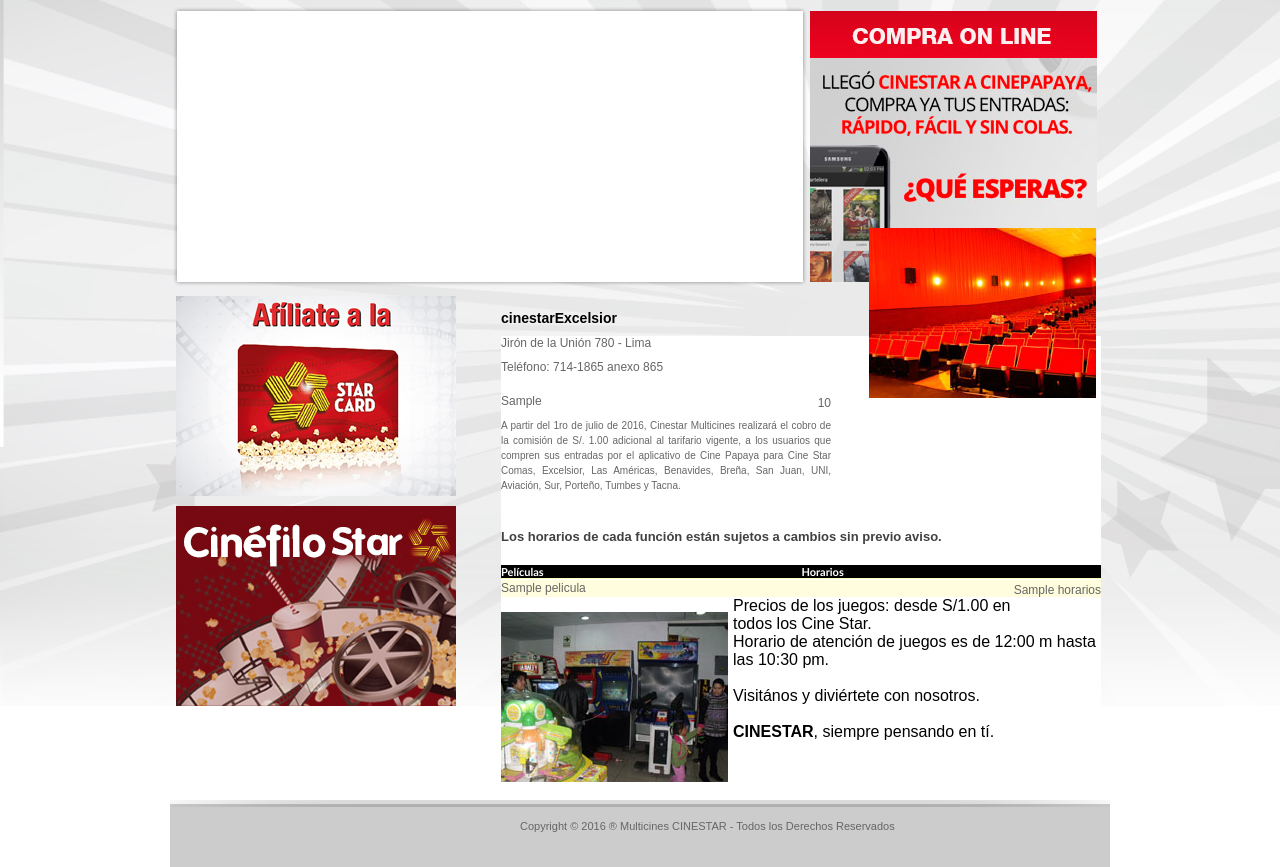
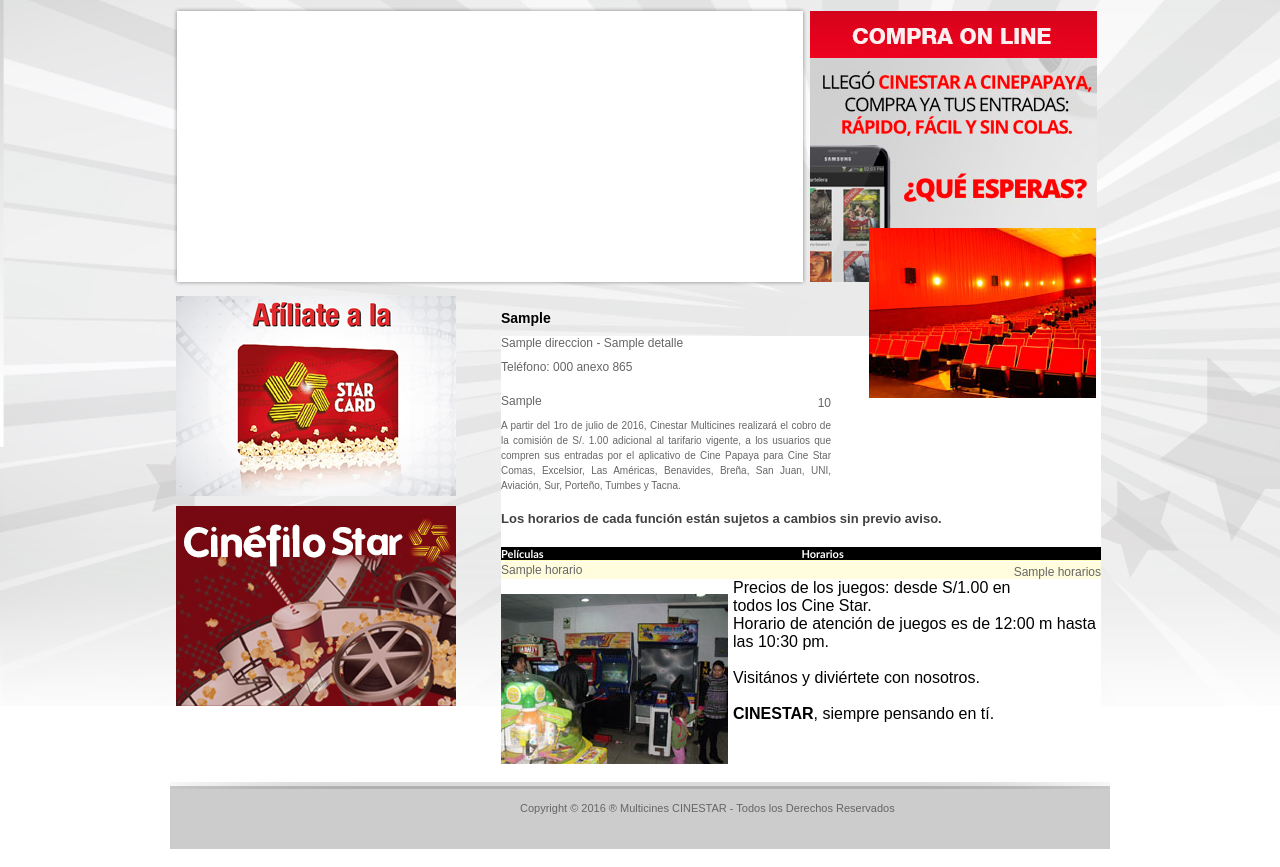
Before and after one commit to pamelafiguer/Cinestar, a Flask app: template app/templates/cine.html in a window 1280 px wide. Shown: the part 194-1061 px from the top of the page. Run offline with Flask 3, Linux system fonts and the light colour scheme; the template is opened without the code that fills it: most values are stand-ins (such as "Sample title", 1, 10 or a date in 2020).

Commit message:
Cinestar.python

```diff
--- a/app/app.py
+++ b/app/app.py
@@ -8,157 +8,140 @@
 
 config = {
 
-     'host' : 'localhost',
+   'host' : 'localhost',
 
-     'user' : 'root',
+   'user' : 'root',
 
-     'password' : '',
+   'password' : '',
 
-     'database' : 'cinestar'
+   'database' : 'cinestar'
 
 }
 
 
 configRemote = {
 
-     'host' : 'srv1101.hstgr.io',
+   'host' : 'srv1101.hstgr.io',
 
-     'user' : 'u584908256_cinestar',
+   'user' : 'u584908256_cinestar',
 
-     'password' : 'Senati2023@',
+   'password' : 'Senati2023@',
 
-     'database' : 'u584908256_cinestar'
+   'database' : 'u584908256_cinestar'
 
 }
 
-
 cnx = mysql.connector.connect(**config)
 
+
+
+def obtener_cines():
+    cursor = cnx.cursor()
+    cursor.execute("SELECT id, RazonSocial  FROM cine ORDER BY id ASC")
+    lista_de_cines = [{'id': row[0], 'RazonSocial': row[1], 'Direccion':[2], 'Detalle':[3], 'Telefonos':[4] } for row in cursor.fetchall()]
+    cursor.close()
+    return lista_de_cines
+
+def obtener_peliculas():
+    cursor = cnx.cursor()
+    cursor.execute("SELECT id, Titulo, Sinopsis, Link  FROM pelicula ORDER BY id ASC")
+    lista_de_peliculas = [{'id': row[0], 'Titulo': row[1], 'Sinopsis':[2], 'Link':[3]} for row in cursor.fetchall()]
+    cursor.close()
+    return lista_de_peliculas
 
 @app.route('/')
 
 def index():
 
-     print(url_for('index'))
-     print(url_for('cines'))
-     print(url_for('peliculas'))
-
-     print(url_for('peli', id = '1'))
-
-     print(url_for('cines', nombre = 'CinestarExcelsior)'))
+   print(url_for('index'))
+   print(url_for('cines'))
+   print(url_for('peli'))
+   print(url_for('peliculas'))
 
 
-
-     return render_template('index.html')
-
+   return render_template('index.html')
 
 
 @app.route('/cines')
 
 def cines():
+   lista_de_cines = obtener_cines()
+   cursor = cnx.cursor(dictionary=True)
+   cursor.callproc('sp_getCines')
+   for data in cursor.stored_results():
 
-     cursor = cnx.cursor(dictionary=True)
+      cines = data.fetchall()
 
-     cursor.callproc('sp_getCines')
-
-     for data in cursor.stored_results():
-
-          cines = data.fetchall()
-     cursor.close()
-
-     #return cines
-
-     return render_template('cines.html', cines=cines)
+   cursor.close()
+      #return cines
+   return render_template('cines.html', cines=cines)
 
 
-@app.route('/cartelera')
+@app.route('/peliculas&id=cartelera')
 
-def peliculas():
+def peli():
+
+   lista_peliculas = obtener_peliculas()
+
+   cursor = cnx.cursor(dictionary=True)
+
+   cursor.callproc('sp_getPeliculass')
+
+   for data in cursor.stored_results():
+
+      peliculas = data.fetchall()
+   cursor.close()
+
+   return render_template('peliculas.html', peliculas=peliculas)
 
 
-     cursor = cnx.cursor(dictionary=True)
+@app.route('/pelicula&id=<idd>')
 
-     cursor.callproc('sp_getPeliculass')
+def peliculas(idd):
 
-     for data in cursor.stored_results():
+   lista_peliculas = obtener_peliculas()
 
-          peliculas = data.fetchall()
-     cursor.close()
+   cursor = cnx.cursor(dictionary=True)
 
-     #return peliculas
-
-     return render_template('peliculas.html', peliculas=peliculas)
+   try:
+      cursor.callproc('sp_getPelicula', (idd, ))
+      for data in cursor.stored_results():
+            pelicula = data.fetchall()
+   finally:
+      cursor.close()
+   return render_template('pelicula.html', pelicula=pelicula)
 
 
-@app.route('/cartelera/<id>')
-
-def peli(id):
-
-     cursor = cnx.cursor(dictionary=True)
-
-     cursor.callproc('sp_getPelicula', (1, ))
-
-     for data in cursor.stored_results():
-
-          nombre = data.fetchall()
-     cursor.close()
-
-     #return nombre
-
-     return render_template('pelicula.html', pelicula=nombre)
+@app.route('/cine&id=<cine_id>')
+def cine(cine_id):
 
 
+   cursor = cnx.cursor(dictionary=True)
+   cursor.callproc('sp_getCineTarifas', (cine_id, ))
 
-#@app.route('/cines/<nombre>')
+   for data in cursor.stored_results():
 
-#def cine(nombre):
+      tarifas = data.fetchall()
+   cursor.nextset()
 
- #    cursor = cnx.cursor(dictionary=True)
+   cursor.callproc('sp_getCinePeliculas', (cine_id, ))
+   for data in cursor.stored_results():
+      horarios = data.fetchall()
 
- #    A = cursor.callproc('sp_getCineTarifas',(1,))
+   cursor.nextset()
 
- #    B = cursor.callproc('sp_getCinePeliculas',(1,))
+   cursor.callproc('sp_getCine', (cine_id, ))
+   for data in cursor.stored_results():
 
- #    C = cursor.callproc('sp_getCines')
+      cines = data.fetchall()
 
+   return render_template('cine.html', tarifas=tarifas, horarios=horarios, cines=cines)
 
-  #   for data in cursor.stored_results():
-
-  #        ciness = data.fetchall()
-
-    # cursor.close()
-
-  #   return ciness
-
-   #  return render_template('cine.html', cine=ciness)
+   cursor.close()
 
 
 
 
-@app.route('/cines/<nombre>')
-def cine(nombre):
-    cursor = cnx.cursor(dictionary=True)
-
-    cursor.callproc('sp_getCineTarifas', (1,))
-    for data in cursor.stored_results():
-        tarifas = data.fetchall()
-
-    cursor.nextset()
-
-    cursor.callproc('sp_getCinePeliculas', (1,))
-    for data in cursor.stored_results():
-        peliculas = data.fetchall()
-
-    cursor.nextset()
-
-    cursor.callproc('sp_getCines')
-    for data in cursor.stored_results():
-        cines = data.fetchall()
-
-    cursor.close()
-
-    return render_template('cine.html', tarifas=tarifas, peliculas=peliculas, cines=cines)
-
 if __name__ == '__main__':
 
-    app.run(debug=True, port=5000)
+   app.run(debug=True, port=5000)
--- a/app/templates/cine.html
+++ b/app/templates/cine.html
@@ -5,12 +5,14 @@
 
 
 
-<h2>cinestarExcelsior</h2>
+{% for cine in cines %}
+   <h2>{{ cine.RazonSocial }}</h2>
      <div class="cine-info">
        <div class="cine-info datos">
-		<p>Jirón de la Unión 780 - Lima</p>
-		<p>Teléfono: 714-1865 anexo 865</p>
+	      <p>{{ cine.Direccion}} - {{ cine.Detalle }}</p>
+	       <p>Teléfono: {{ cine.Telefonos }} anexo 865</p>
 	    <br/>
+{% endfor %}
 
 
 {% for tarifa in tarifas %}
@@ -30,7 +32,7 @@
 		Sur, Porteño, Tumbes y Tacna.</p>
 		</div>
 
-	</div> <img src="{{ url_for( 'static', filename = 'img/cine/1.2.jpg')}}"/> <br/><br/>
+	</div> <img src="{{ url_for( 'static', filename = 'img/cine/1.2.jpg' )}}"/> <br/>
 	<h4>Los horarios de cada función están sujetos a cambios sin previo aviso.</h4>
 	<br/> <div class="cine-info peliculas">
 		<div class="tabla">
@@ -38,16 +40,15 @@
 				<div class="celda-cabecera">Películas</div>
 				<div class="celda-cabecera">Horarios</div>
 			</div>
-	{% for pelicula in peliculas %}
-
+	{% for horario in horarios %}
 
 		<div class="fila impar">
-			<div class="celda-titulo">{{ pelicula.Titulo }}</div>
-			<div class="celda">{{ pelicula.Horarios }}</div>
+			<div class="celda-titulo">{{ horario.Titulo }}</div>
+			<div class="celda">{{ horario.Horarios }}</div>
 	    </div>
+    {% endfor %}
 
-    {% endfor %}
-<div> <img style="float:left; margin-top : 15px;" src="{{ url_for( 'static', filename = 'img/cine/1.3.jpg') }}" alt="Imagen del cine"/>
+<div> <img style="float:left; margin-top : 15px;" src="{{ url_for( 'static', filename = 'img/cine/1.3.jpg' ) }}" alt="Imagen del cine"/>
 	<span class="tx_gris">Precios de los juegos: desde S/1.00 en todos los Cine Star.<br/>
 		Horario de atención de juegos es de 12:00 m hasta las 10:30 pm.
 
--- a/app/templates/cinestar.html
+++ b/app/templates/cinestar.html
@@ -29,7 +29,7 @@
 				</span>
 				<span class="social">Síguenos en: </span>
 				<ul class="menu-principal">
-		    		<li class="menu-item"><a href="{{ url_for('peliculas') }}">Cartelera</a></li>
+		    		<li class="menu-item"><a href="{{ url_for('peli') }}">Cartelera</a></li>
 		       		<li class="menu-item"><a href="peliculas.html?idx=estrenos">Próximos estrenos</a></li>
 		       		<li class="menu-item"><a href="http://www.cinestar.com.pe/starcard">Star Card</a></li>
 		        	<li class="menu-item"><a href="{{ url_for('cines') }}">Nuestros Cines</a></li>
--- a/app/templates/pelicula.html
+++ b/app/templates/pelicula.html
@@ -33,10 +33,10 @@
 							</div>
 						</div>
 					</div>
-					<img src="{{ url_for('static', filename='img/pelicula/1.jpg') }}" width="160" height="226"><br/><br/>
+					<img src="{{ url_for('static', filename='img/pelicula/1.jpg')}}" width="160" height="226"><br/><br/>
 				</div>
 				<div class="pelicula-video">
-					<embed src= https://www.youtube.com/v/${{peliculas.Link}} type="application/x-shockwave-flash" allowscriptaccess="always" allowfullscreen="true" width="580" height="400">
+					<embed  src= "https://www.youtube.com/v/{{peliculas['Link']}}" type="application/x-shockwave-flash" allowscriptaccess="always" allowfullscreen="true" width="580" height="400">
 				</div>
 
 			</div>
--- a/app/templates/peliculas.html
+++ b/app/templates/peliculas.html
@@ -11,12 +11,12 @@
 						<p> {{ pelicula.Sinopsis }}</p>
 						<br/>
                        	<div class="boton-pelicula">
-                       		<a href= "{{ url_for('peli', id = '1') }}">
+                       		<a href= "{{ url_for( 'peliculas', idd = pelicula['id']) }}">
                        			<img src="{{ url_for('static', filename ='img/varios/btn-mas-info.jpg') }}" width="120" height="30" alt="Ver info"/>
                        		</a>
                			</div>
                			<div class="boton-pelicula">
-               				<a href="https://www.youtube.com/v/"  target=_blank  onclick="return hs.htmlExpand(this, { objectType: 'iframe' } )" >
+               				<a href="https://www.youtube.com/v/{{pelicula['Link']}}" target=_blank  onclick="return hs.htmlExpand(this, { objectType: 'iframe' } )" >
                					<img src="{{ url_for('static', filename ='img/varios/btn-trailer.jpg') }}" width="120" height="30" alt="Ver trailer"/>
                				</a>
                         </div>
```
Also changed, not shown: app/templates/cines.html (+6 -1 lines). Lines whose indentation alone changed are shown as unchanged.
